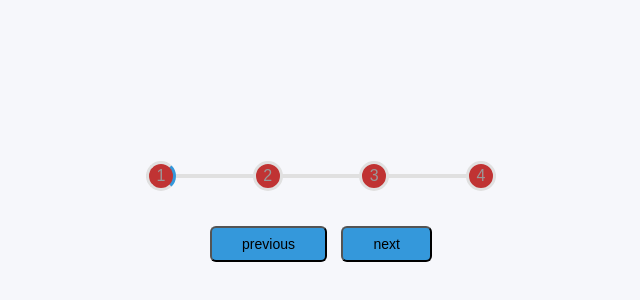
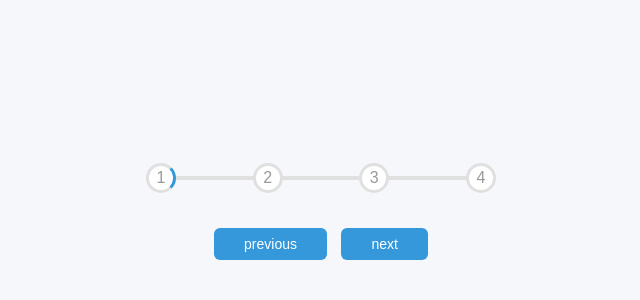
Before and after one commit to JRozbicka/vanillia-Js-mini-projects, a plain HTML site: page progress steps/index.html in a window 1280 px wide. Shown: the part 186-486 px from the top of the page, without its empty margins (319-959 px from the left). Drawn offline with Linux system fonts and the light colour scheme; a web font is replaced by a local one.

Commit message:
fix style.css

```diff
--- a/progress steps/style.css
+++ b/progress steps/style.css
@@ -61,7 +61,7 @@ body {
 
 .circle{
 
-    background-color: rgb(192, 51, 51);
+    background-color:#fff;
     color: #999;
     border-radius: 50%;
     width: 30px;
@@ -75,15 +75,19 @@ body {
 
 .circle.active{
     border-right-color: var(--line-border-fill);
+
 }
 
 .btn{
     background-color: var(--line-border-fill);
+    color :#fff;
+    border:0;
     border-radius: 6px;
     cursor: pointer;
     padding: 8px 30px;
     margin: 5px;
     font-size: 14px;
+    font-family: inherit;
 }
 
 .btn:active{
```
